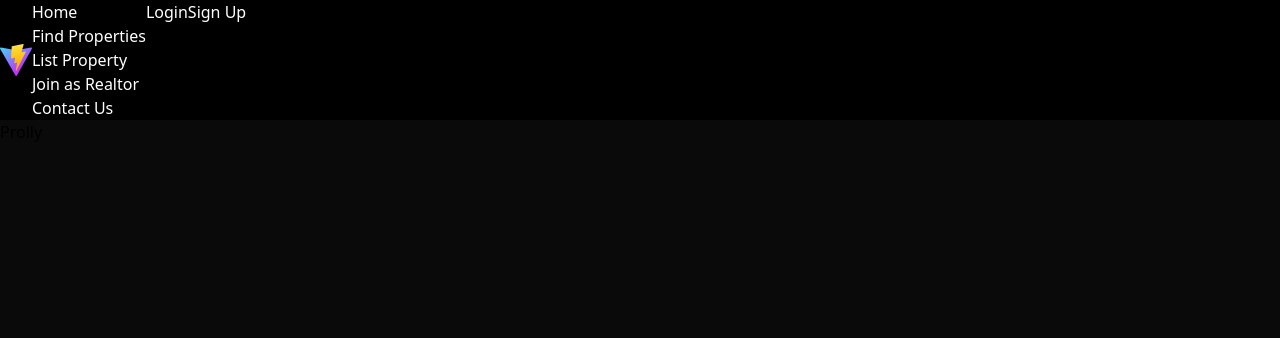
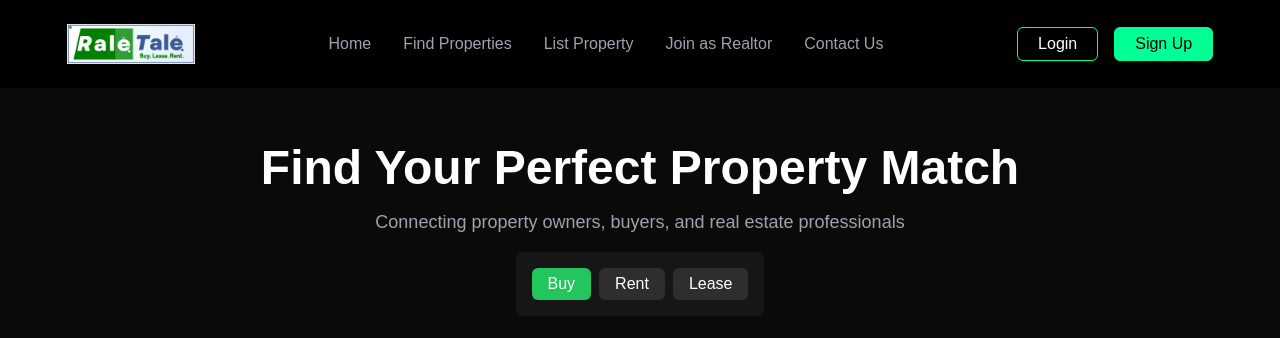
Before and after one commit to Yemipidan-org/rale_tale_frontend, a React (Vite) app: page / in a window 1280 px wide. Shown: the top 338 px of the page. Built offline with nearby package versions, Linux system fonts and the light colour scheme.

Commit message:
updatede user

```diff
--- /dev/null
+++ b/src/components/hero.jsx
@@ -0,0 +1,24 @@
+export default function Hero() {
+    return (
+      <section className="flex flex-col items-center h-screen bg-[#0A0A0A]">
+        <h1 className="text-5xl text-white font-bold mt-14">
+          Find Your Perfect Property Match
+        </h1>
+        <p className="my-4 text-lg text-[#9CA3AF]">
+          Connecting property owners, buyers, and real estate professionals
+        </p>
+
+        <div className="bg-[#FFFFFF0D] p-4 rounded-md">
+          <div className="flex space-x-2 text-white">
+            <button className="bg-[#22C55E] px-4 py-1 rounded-md">Buy</button>
+            <button className="bg-[#FFFFFF1A] px-4 py-1 rounded-md">
+              Rent
+            </button>
+            <button className="bg-[#FFFFFF1A] px-4 py-1 rounded-md">
+              Lease
+            </button>
+          </div>
+        </div>
+      </section>
+    );
+}
--- a/src/components/navbar.jsx
+++ b/src/components/navbar.jsx
@@ -2,11 +2,11 @@ import { Link } from "react-router-dom";
 
 export default function Navbar() {
   return (
-    <nav className="bg-[black] text-[white] flex">
+    <nav className="bg-[black] text-[white] flex justify-around items-center py-6">
       {/* Logo */}
-      <img src="/vite.svg" alt="Vite logo" className="logo" />
+      <img src="./logo.jpg" alt="Vite logo" className="w-32" />
       {/* Links */}
-      <ul>
+      <ul className="flex gap-8 text-[#9CA3AF]">
         <li>
           <Link to="/">Home</Link>
         </li>
@@ -24,9 +24,13 @@ export default function Navbar() {
         </li>
       </ul>
       {/* Buttons */}
-      <div className="">
-        <button className="btn">Login</button>
-        <button className="btn">Sign Up</button>
+      <div className="space-x-4">
+        <button className="border border-[#00FF94] rounded-md px-5 py-1 hover:bg-[#00FF94] cursor-pointer">
+          Login
+        </button>
+        <button className="bg-[#00FF94] rounded-md px-5 py-1 text-black hover:bg-transparent border border-[#00FF94] hover:text-white cursor-pointer ">
+          Sign Up
+        </button>
       </div>
     </nav>
   );
--- a/src/index.css
+++ b/src/index.css
@@ -1,4 +1,6 @@
 @import "tailwindcss";
+@import url('https://fonts.googleapis.com/css2?family=Onest:wght@100..900&display=swap');
  :root {
   background-color: #0A0A0A;
+  font-family: "Onest", sans-serif;
 }
--- a/src/pages/Home/home.jsx
+++ b/src/pages/Home/home.jsx
@@ -1,3 +1,9 @@
+import Hero from "../../components/hero";
+
 export default function Home() {
-  return <h1>Prolly</h1>;
+  return (
+    <>
+      <Hero />
+    </>
+  );
 }
```
Also changed, not shown: public/logo.jpg (added).
